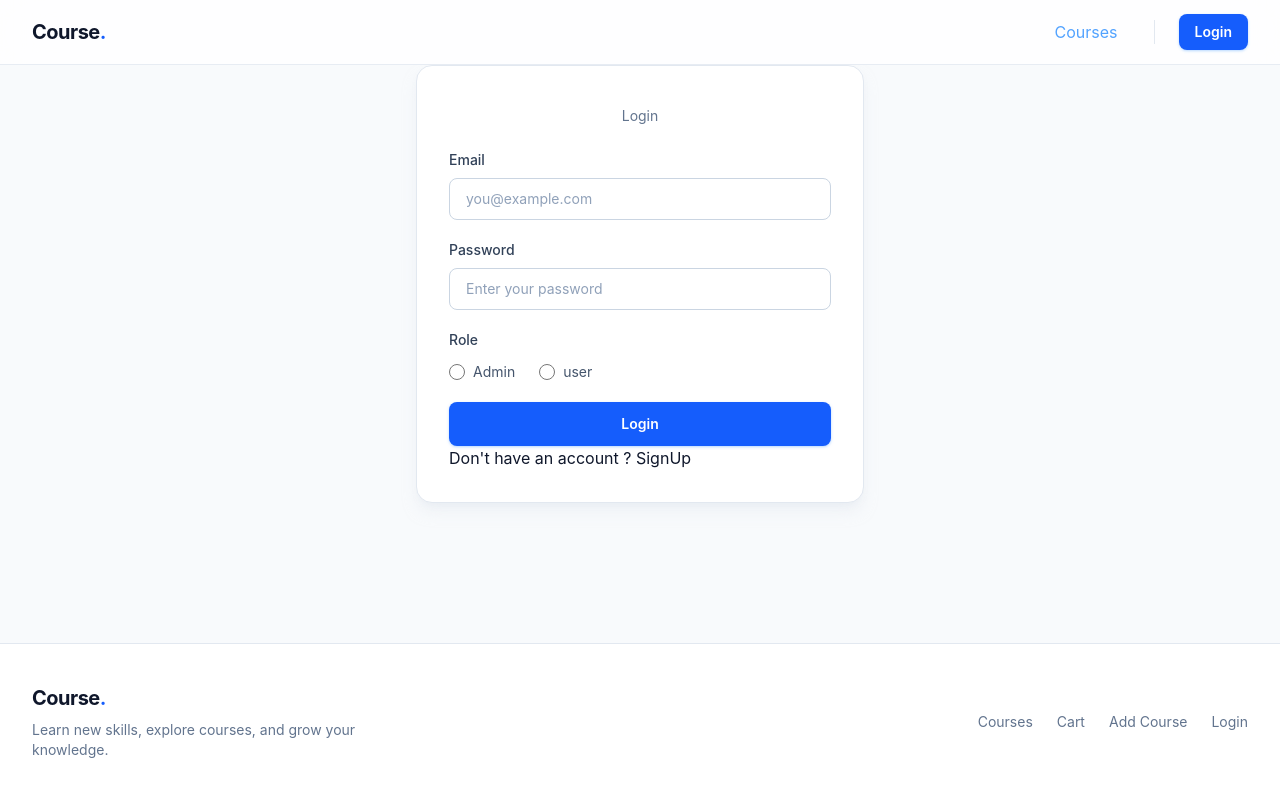
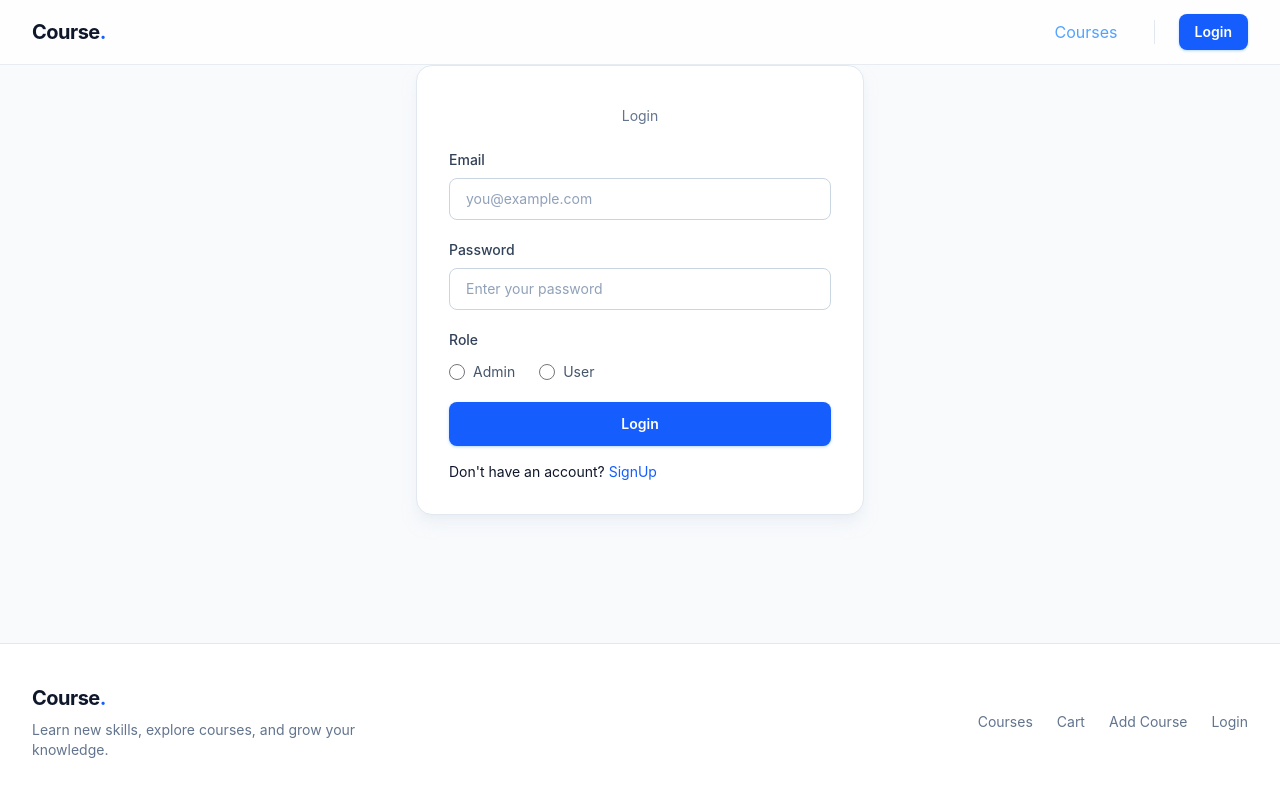
Before and after one commit to SH111-A/course-management-system, a React (Vite) app in the folder course-management-frontend/: page /login in a window 1280 px wide. Shown: the top 796 px of the page. Built offline with nearby package versions, Linux system fonts and the light colour scheme; no server answers.

Commit message:
Update Login.jsx

```diff
--- a/course-management-frontend/src/pages/Login.jsx
+++ b/course-management-frontend/src/pages/Login.jsx
@@ -1,12 +1,15 @@
 import React, { useContext, useState } from "react";
-import { v4 as randomId } from "uuid";
 import axios from "axios";
 import toast from "react-hot-toast";
 import { Link, useNavigate } from "react-router-dom";
 import { UserProvider } from "../context/UserContext";
+
 const Login = () => {
-  let {login} = useContext(UserProvider)
+  let { login } = useContext(UserProvider);
   let navigate = useNavigate();
+
+  const API_URL = import.meta.env.VITE_API_URL;
+
   let [formData, setFormData] = useState({
     email: "",
     password: "",
@@ -18,21 +21,32 @@ const Login = () => {
   let handleChange = (e) => {
     let name = e.target.name;
     let value = e.target.value;
-    setFormData({ ...formData, [name]: value });
+
+    setFormData({
+      ...formData,
+      [name]: value,
+    });
   };
-  console.log(formData);
+
   let handleSubmit = async (e) => {
     e.preventDefault();
-    let res = await axios.get(
-      `http://localhost:5000/users?email=${email}&password=${password}&role=${role}`,
-    );
-    if (res.status == 200 && res.data.length > 0) {
-      login(res.data[0])
 
-      toast.success("login successfull");
-      navigate("/");
-    } else {
-      toast.error("cannot login");
+    try {
+      let res = await axios.get(
+        `${API_URL}/users?email=${email}&password=${password}&role=${role}`
+      );
+
+      if (res.status == 200 && res.data.length > 0) {
+        login(res.data[0]);
+
+        toast.success("Login successful");
+        navigate("/");
+      } else {
+        toast.error("Cannot login");
+      }
+    } catch (error) {
+      console.log(error);
+      toast.error("Something went wrong");
     }
   };
 
@@ -41,7 +55,6 @@ const Login = () => {
       onSubmit={handleSubmit}
       className="mx-auto w-full max-w-md rounded-2xl border border-slate-200 bg-white p-6 shadow-lg shadow-slate-200/50 sm:p-8"
     >
-      {/* Heading */}
       <div className="mb-6 text-center">
         <p className="mt-2 text-sm text-slate-500">Login</p>
       </div>
@@ -87,7 +100,7 @@ const Login = () => {
           />
         </div>
 
-        {/* Gender */}
+        {/* Role */}
         <div>
           <label className="mb-3 block text-sm font-medium text-slate-700">
             Role
@@ -115,7 +128,7 @@ const Login = () => {
                 name="role"
                 className="h-4 w-4 accent-blue-600"
               />
-              user
+              User
             </label>
           </div>
         </div>
@@ -128,7 +141,13 @@ const Login = () => {
           Login
         </button>
       </div>
-      <p>Don't have an account ? <Link to='/signup'>SignUp</Link></p>
+
+      <p className="mt-4 text-sm">
+        Don't have an account?{" "}
+        <Link to="/signup" className="text-blue-600 hover:underline">
+          SignUp
+        </Link>
+      </p>
     </form>
   );
 };
```
